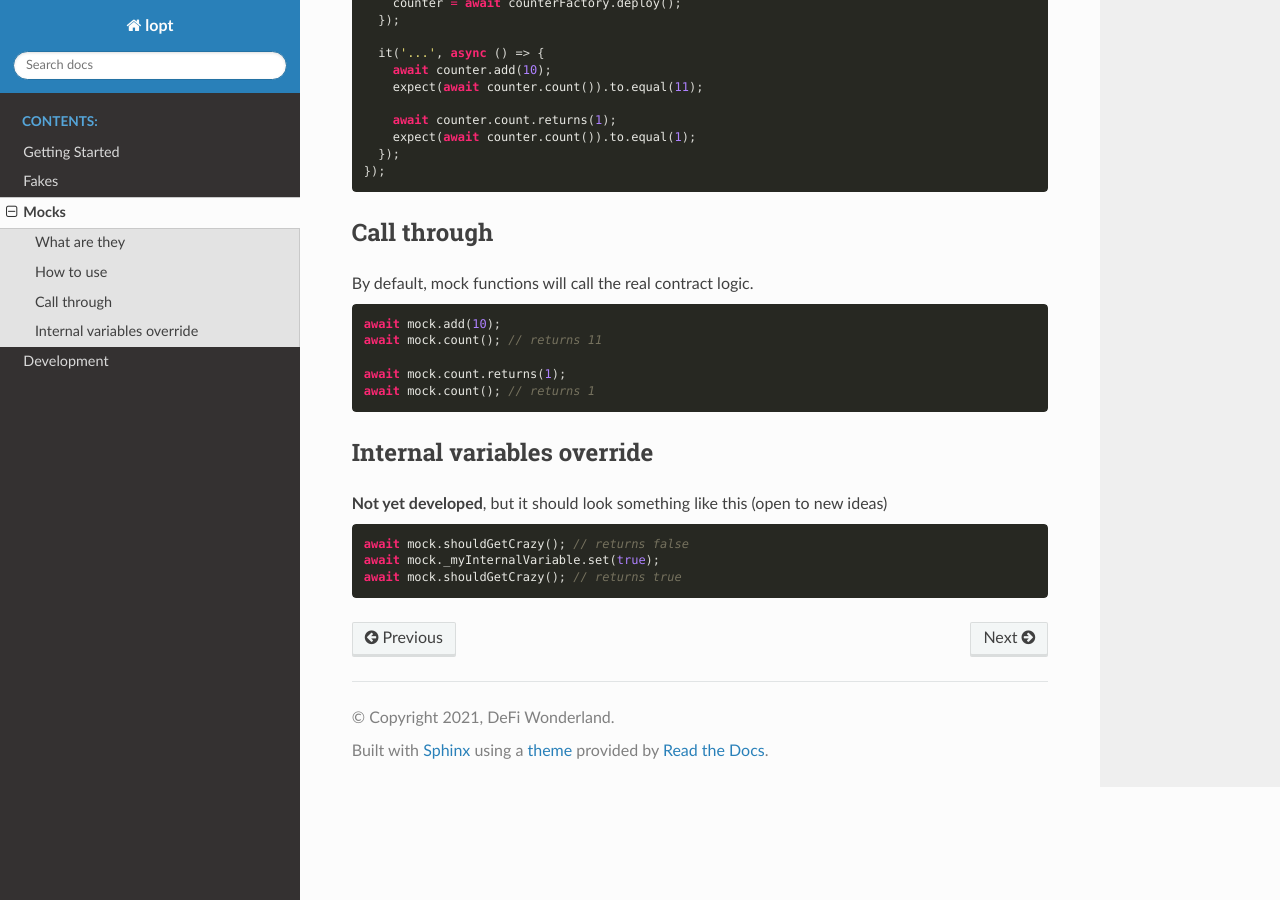
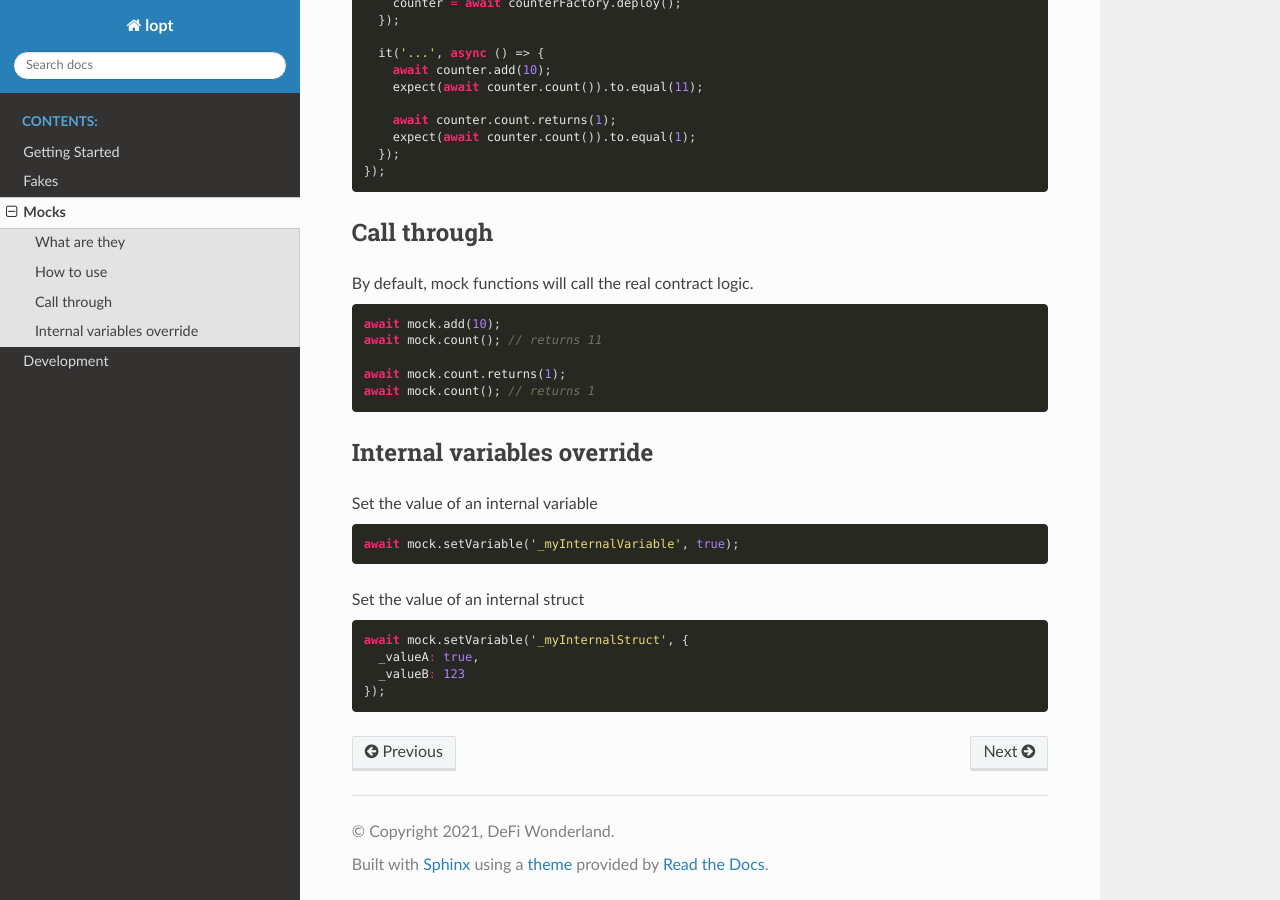
Before and after one commit to defi-wonderland/smock, a Sphinx documentation site: the page built from docs/source/mocks.rst, in a window 1280 px wide and 900 px high, scrolled down 941 px. Built offline with Sphinx 7.4.7 and the Read the Docs theme 2.0.0, drawn with Linux system fonts in a browser that asks for light colours; some of the changed text lies outside the part shown.

Commit message:
docs: updated docs

```diff
--- a/docs/source/mocks.rst
+++ b/docs/source/mocks.rst
@@ -86,10 +86,19 @@ Internal variables override
 
 .. container:: code-explanation
 
-  **Not yet developed**, but it should look something like this (open to new ideas)
+  Set the value of an internal variable
 
   .. code-block:: javascript
 
-    await mock.shouldGetCrazy(); // returns false
-    await mock._myInternalVariable.set(true);
-    await mock.shouldGetCrazy(); // returns true
+    await mock.setVariable('_myInternalVariable', true);
+
+.. container:: code-explanation
+
+  Set the value of an internal struct
+
+  .. code-block:: javascript
+
+    await mock.setVariable('_myInternalStruct', {
+      _valueA: true,
+      _valueB: 123
+    });
```
Also changed, not shown: other parts of docs/source/mocks.rst (+1 -1 lines).
